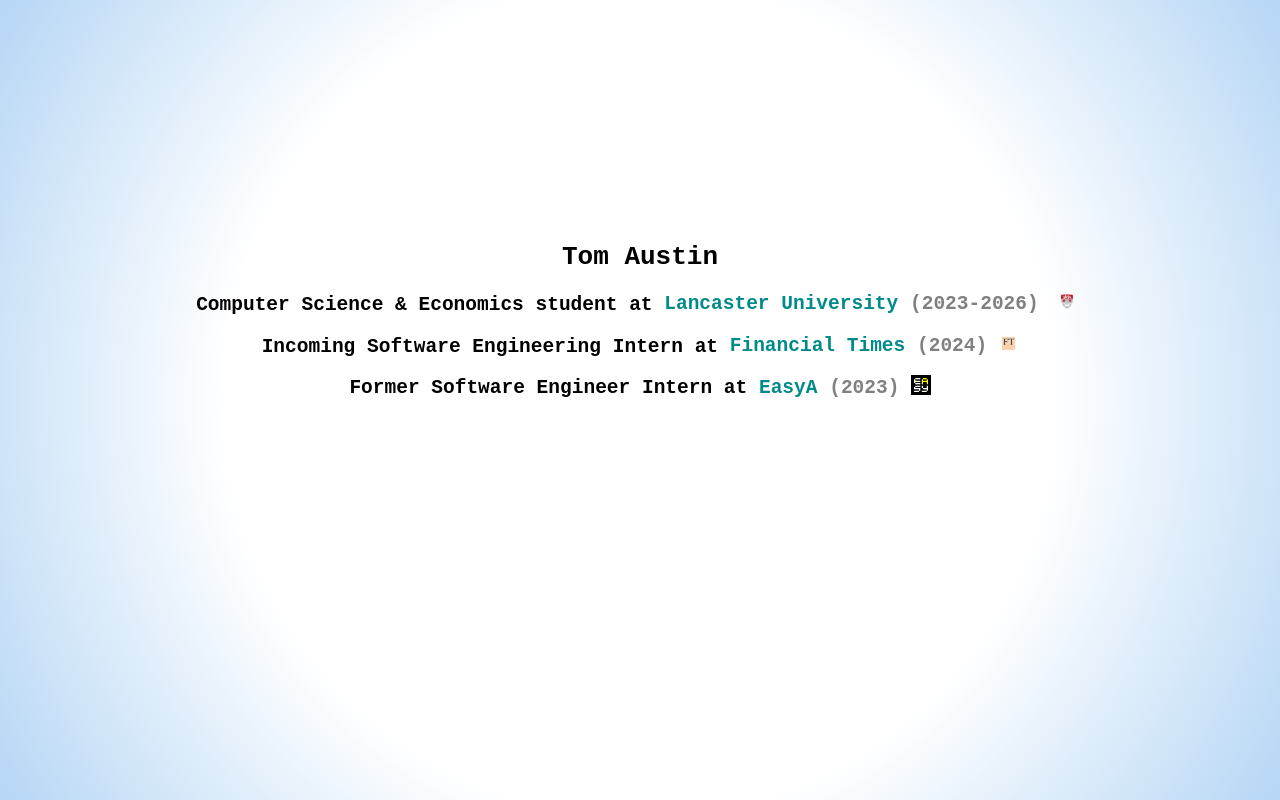
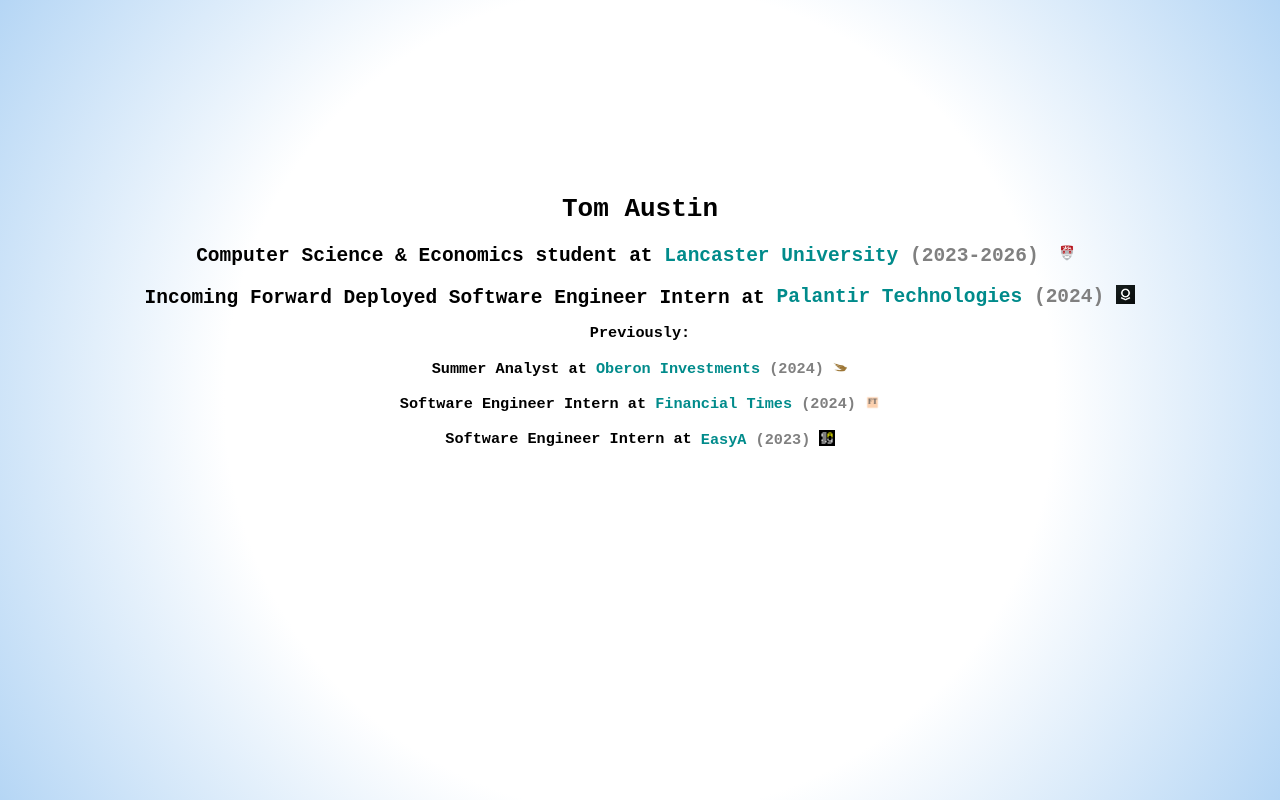
Before and after one commit to AlexTClarke/alextclarke.github.io, a plain HTML site: page index.html in a window 1280 px wide. Drawn offline with Linux system fonts and the light colour scheme.

Commit message:
Update index.html

```diff
--- a/index.html
+++ b/index.html
@@ -11,34 +11,48 @@
 
     <meta property="og:title" content="Tom Austin - Software Engineer" />
     <meta property="og:type" content="website" />
-    <meta property="og:description" content="Tom Personal Website (credit to samdev.io)" />
+    <meta property="og:description" content="Tom's Personal Website (credit to samdev.io)" />
 </head>
 
 <body>
     <h1>Tom Austin</h1>
+
     <h2>
-    Computer Science & Economics student at <a href="https://www.lancaster.ac.uk/" target="_blank">Lancaster University
-    <span class="lighter">(2023-2026)</span>
-    <img class="icon" src="/images/lancaster.png" alt="Lancaster logo"></a>
+      Computer Science & Economics student at <a href="https://www.lancaster.ac.uk/" target="_blank">Lancaster University
+      <span class="lighter">(2023-2026)</span>
+      <img class="icon" src="/images/lancaster.png" alt="Lancaster logo"></a>
     </h2>
 
     <h2>
-        Incoming Software Engineering Intern at
-        <a href="https://www.ft.com/" target="_blank">Financial Times
+      Incoming Forward Deployed Software Engineer Intern at
+      <a href="https://www.palantir.com/" target="_blank">Palantir Technologies
         <span class="lighter">(2024)</span>
-        <img class="icon" src="images/ft.png" alt="FT Logo"></a>
+        <img class="icon" src="images/pltr.png" alt="Palantir Logo"></a>
     </h2>
 
-    <h2>
-    Former Software Engineer Intern at
-        <a href="https://www.easya.io/" target="_blank">EasyA
-        <span class="lighter">(2023)</span>
-        <img class="icon" src="images/easya.png" alt="EasyA Logo"></a>
-    </h2>
+  <h3>Previously:</h3>
 
-    <h3>
+  <h3>
+    Summer Analyst at
+    <a href="https://oberoninvestments.com/" target="_blank">Oberon Investments
+    <span class="lighter">(2024)</span>
+    <img class="icon" src="images/oberon.jpeg" alt="Oberon Logo"></a>
+  </h3>
 
-    </h3>
+  <h3>
+    Software Engineer Intern at
+    <a href="https://ft.com" target="_blank">Financial Times
+    <span class="lighter">(2024)</span>
+    <img class="icon" src="images/ft.png" alt="FT Logo"></a>
+  </h3>
+
+  <h3>
+    Software Engineer Intern at
+    <a href="https://www.easya.io/" target="_blank">EasyA
+    <span class="lighter">(2023)</span>
+    <img class="icon" src="images/easya.png" alt="EasyA Logo"></a>
+  </h3>
+
 
 </body>
 </html>
```
